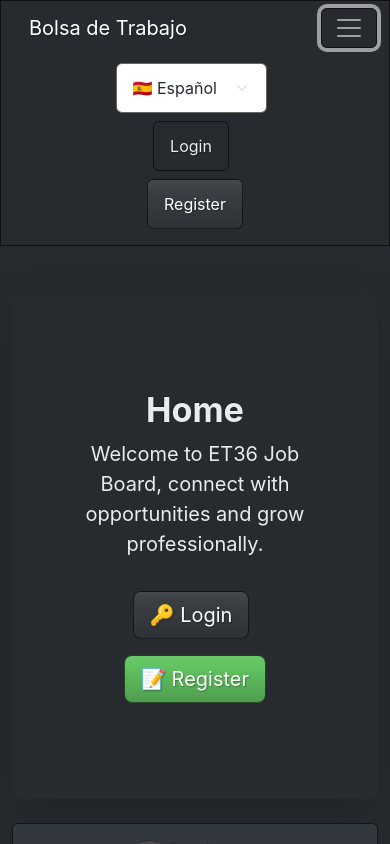
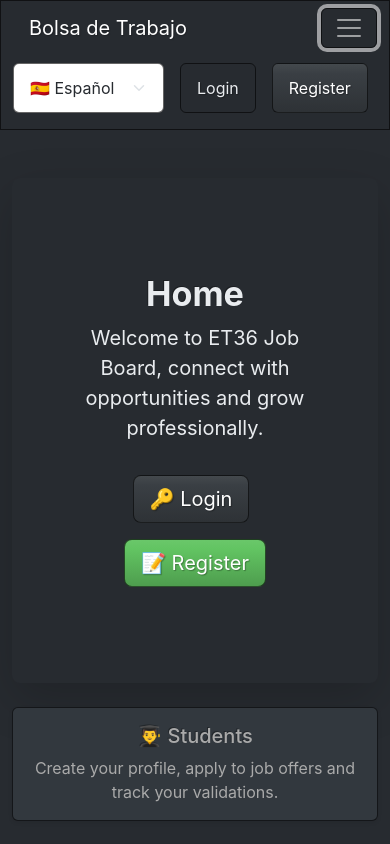
Before and after one commit to collins-ezequiel/Bolsa_Trabajo_Frontend, a React (Create React App) app: page / in a window 390 px wide. Both pictures are taken after a click on the button "Toggle navigation". Shown: the top 844 px of the page. Built offline with nearby package versions, Linux system fonts and the light colour scheme.

Commit message:
navbar fixed3

```diff
--- a/src/components/Navbar.jsx
+++ b/src/components/Navbar.jsx
@@ -79,7 +79,8 @@ const Navbar = () => {
                     </ul>
 
                     {/* Selector de idioma y botones login/logout */}
-                    <div className="d-flex align-items-center flex-column flex-lg-row gap-2 pb-3 pb-lg-0">
+                    <div className="d-flex align-items-center gap-2 pb-3 pb-lg-0">
+
                         <select
                             onChange={(e) => changeLanguage(e.target.value)}
                             value={i18n.language}
```
